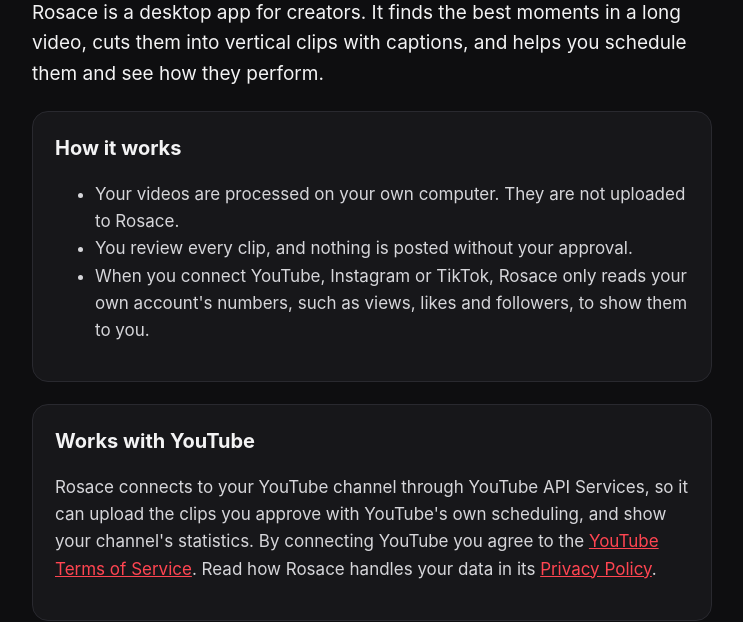
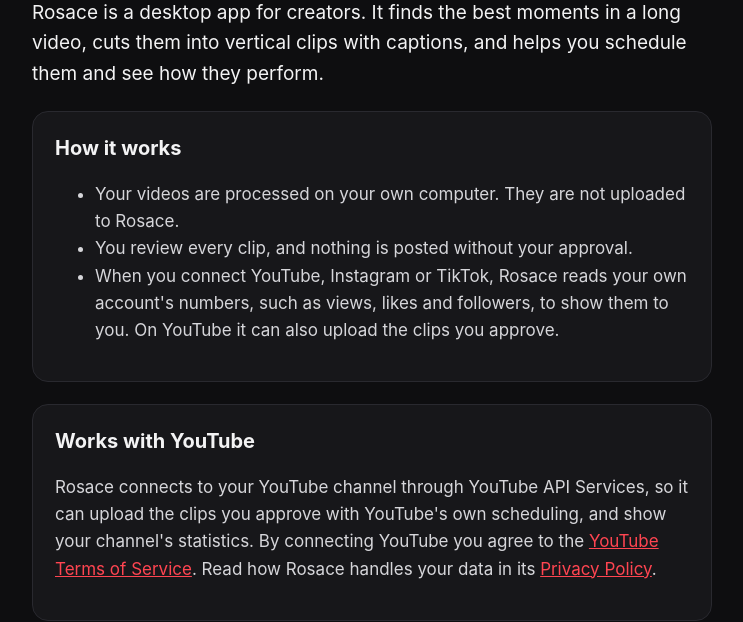
Before and after one commit to JamesRippeyJr/rosace, a plain HTML site: page index.html in a window 1280 px wide. Shown: the part 198-820 px from the top of the page, without its empty margins (268-1011 px from the left). Drawn offline with Linux system fonts and the light colour scheme.

Commit message:
Mention YouTube uploads on the home page
Co-Authored-By: Claude Opus 5.5 <noreply@anthropic.com>

```diff
--- a/index.html
+++ b/index.html
@@ -19,7 +19,7 @@
     <ul>
       <li>Your videos are processed on your own computer. They are not uploaded to Rosace.</li>
       <li>You review every clip, and nothing is posted without your approval.</li>
-      <li>When you connect YouTube, Instagram or TikTok, Rosace only reads your own account's numbers, such as views, likes and followers, to show them to you.</li>
+      <li>When you connect YouTube, Instagram or TikTok, Rosace reads your own account's numbers, such as views, likes and followers, to show them to you. On YouTube it can also upload the clips you approve.</li>
     </ul>
   </div>
   <div class="card">
```
